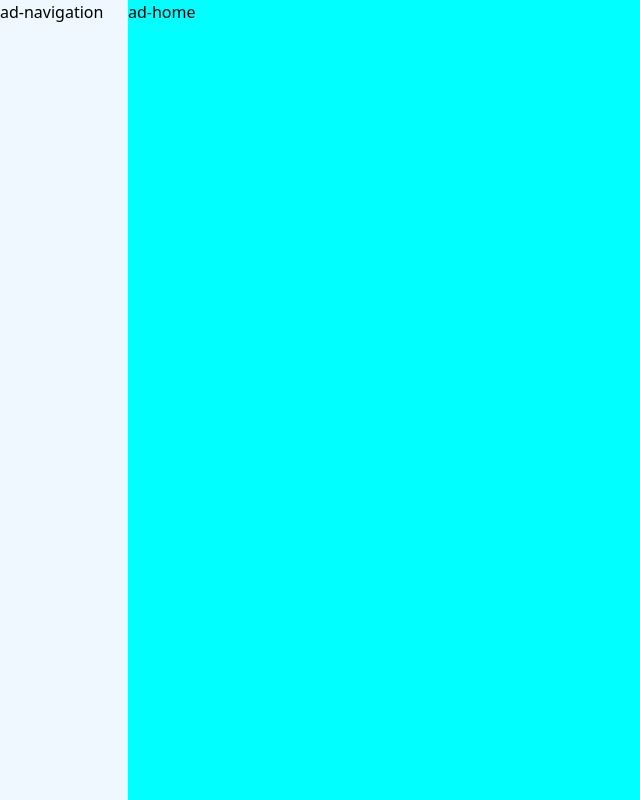
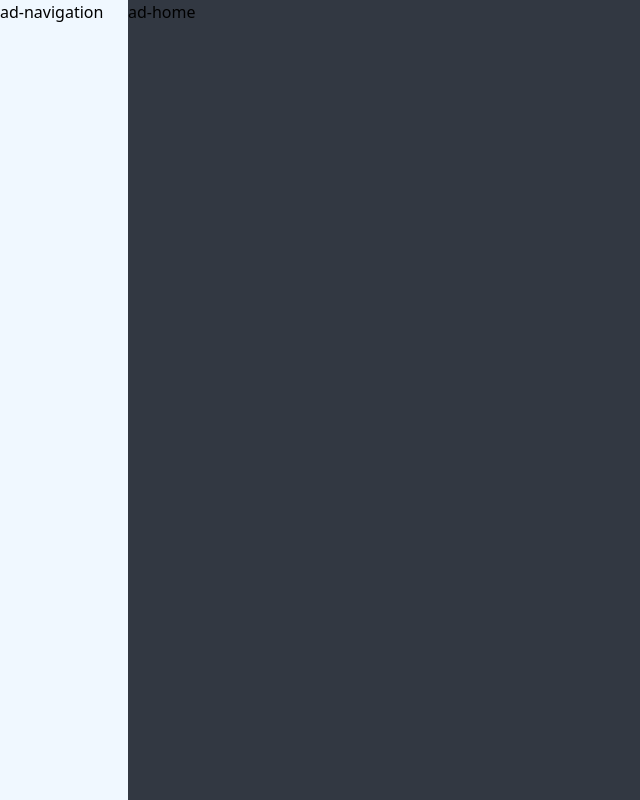
Before and after one commit to Obsidere/Obsidere-Webapp, an Angular app: page /ad in a window 1280 px wide. Shown: the whole page, without its empty margins (0-640 px from the left). Built offline with nearby package versions, Linux system fonts and the light colour scheme.

Commit message:
feat: correct default-background

```diff
--- a/src/app/domain/advanced/ad-layout/ad-layout.component.html
+++ b/src/app/domain/advanced/ad-layout/ad-layout.component.html
@@ -2,7 +2,7 @@
   <div class="flex-none w-32 h-full" style="background-color: aliceblue">
     <app-ad-navigation></app-ad-navigation>
   </div>
-  <div class="flex-auto" style="background-color: aqua">
+  <div class="flex-auto background_ob_dark_grey">
     <router-outlet></router-outlet>
   </div>
 </div>
--- a/src/app/domain/advanced/ad-layout/ad-layout.component.scss
+++ b/src/app/domain/advanced/ad-layout/ad-layout.component.scss
@@ -0,0 +1,5 @@
+@import "src/styles";
+
+.background_ob_dark_grey {
+  background-color: $ob_dark_gray;
+}
--- a/src/scss/variables.scss
+++ b/src/scss/_variables.scss
@@ -1,3 +1,4 @@
 $ob_violet: #8353E2FF;
 $ob_green: #14923EFF;
 $ob_gray: #9095A0FF;
+$ob_dark_gray: #323842FF;
```
